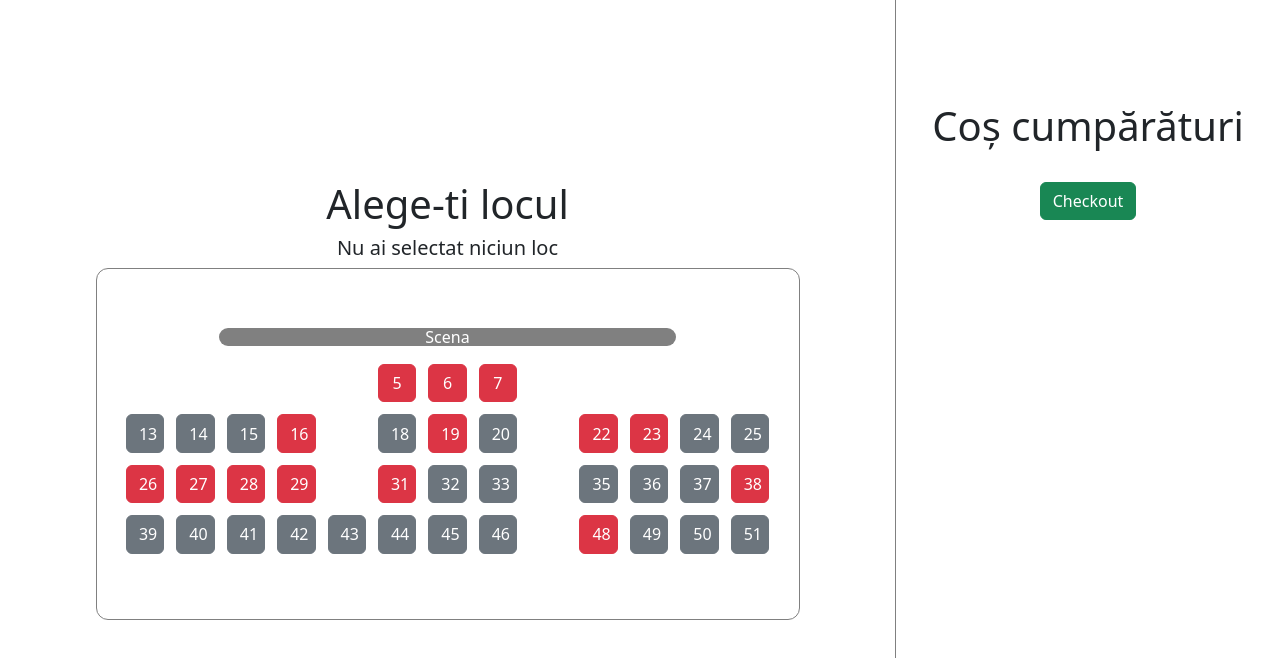
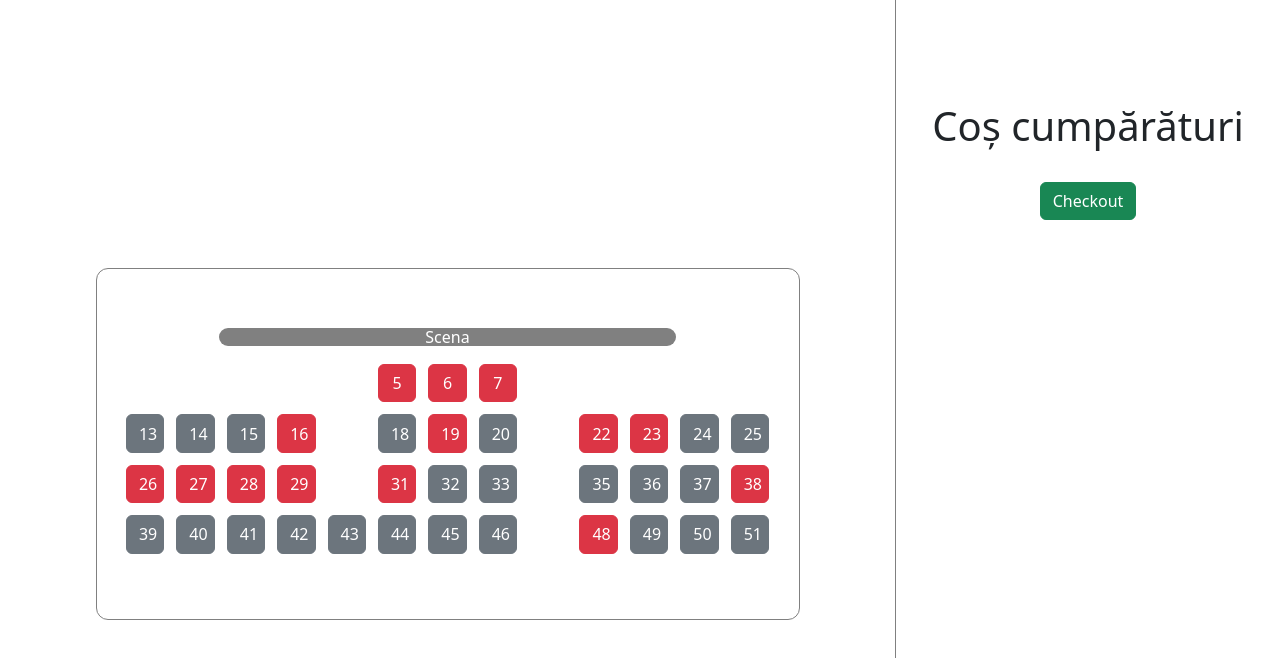
Before and after one commit to vladfstecu333/StellarCinema, a React (Vite) app in the folder client/Stellar-Cinema/: page /book in a window 1280 px wide. Shown: the top 658 px of the page. Built offline with nearby package versions, Linux system fonts and the light colour scheme.

Commit message:
nush ce am facut

```diff
--- a/client/Stellar-Cinema/src/components/Scena.css
+++ b/client/Stellar-Cinema/src/components/Scena.css
@@ -24,6 +24,12 @@
     min-width: 55vw;
     aspect-ratio: 2/1;
     height: auto;
+
+    background-color: white;
+}
+
+#rezervare {
+    color: white;
 }
 
 .focus:hover {
--- a/client/Stellar-Cinema/src/components/Scena.jsx
+++ b/client/Stellar-Cinema/src/components/Scena.jsx
@@ -57,6 +57,7 @@ function Scena(props) {
 
 
     return (<>
+        <div className="alegere-locuri">
             <h5>{textSelectate}</h5>
             <div className="scena">
                 <div className="focus">Scena</div>
@@ -72,6 +73,7 @@ function Scena(props) {
                     }
                 </div>
             </div>
+        </div>
     </>)
 }
 
```
Lines whose indentation alone changed are shown as unchanged.
